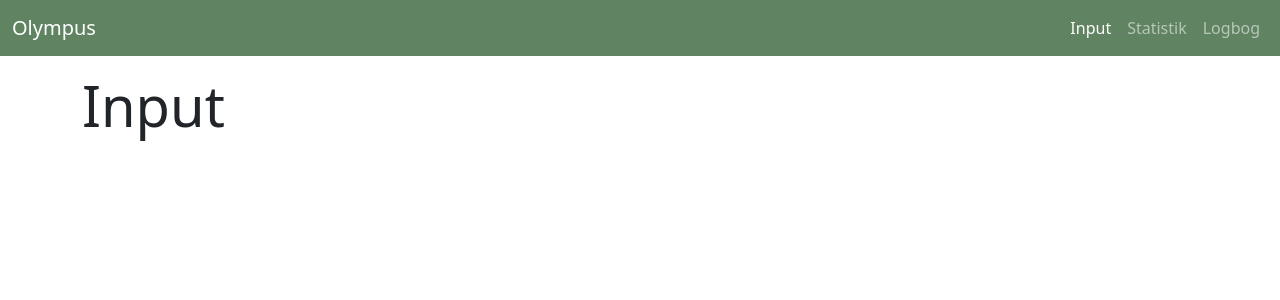
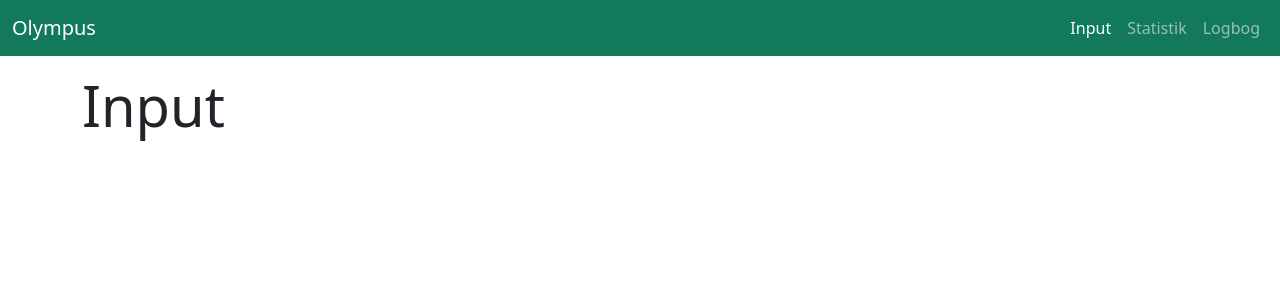
Before and after one commit to henrikgrubbe/chicken-tracker, a Vue app: page / in a window 1280 px wide. Shown: the top 300 px of the page. Built offline with nearby package versions, Linux system fonts and the light colour scheme.

Commit message:
Change theme color

```diff
--- a/src/assets/style.scss
+++ b/src/assets/style.scss
@@ -5,23 +5,4 @@ $theme-colors: (
     'secondary': $color-secondary,
 );
 
-@import 'node_modules/bootstrap/scss/bootstrap';
-
-// @import 'node_modules/bootstrap/scss/functions';
-// @import 'node_modules/bootstrap/scss/variables';
-// @import 'node_modules/bootstrap/scss/mixins';
-// @import "node_modules/bootstrap/scss/maps";
-// @import 'node_modules/bootstrap/scss/utilities';
-// @import 'node_modules/bootstrap/scss/utilities/api';
-
-// @import 'node_modules/bootstrap/scss/root';
-// @import 'node_modules/bootstrap/scss/reboot';
-// @import 'node_modules/bootstrap/scss/containers';
-// @import 'node_modules/bootstrap/scss/grid';
-// @import 'node_modules/bootstrap/scss/forms';
-// @import 'node_modules/bootstrap/scss/gutters';
-
-// @import 'node_modules/bootstrap/scss/buttons';
-// @import 'node_modules/bootstrap/scss/button-group';
-// @import 'node_modules/bootstrap/scss/type';
-// @import 'node_modules/bootstrap/scss/list-group';
+@import 'bootstrap/scss/bootstrap';
--- a/src/styles/_variables.scss
+++ b/src/styles/_variables.scss
@@ -1,2 +1,2 @@
-$color-brand: #608362;
+$color-brand: #13795b;
 $color-secondary: #6c757d;
```
